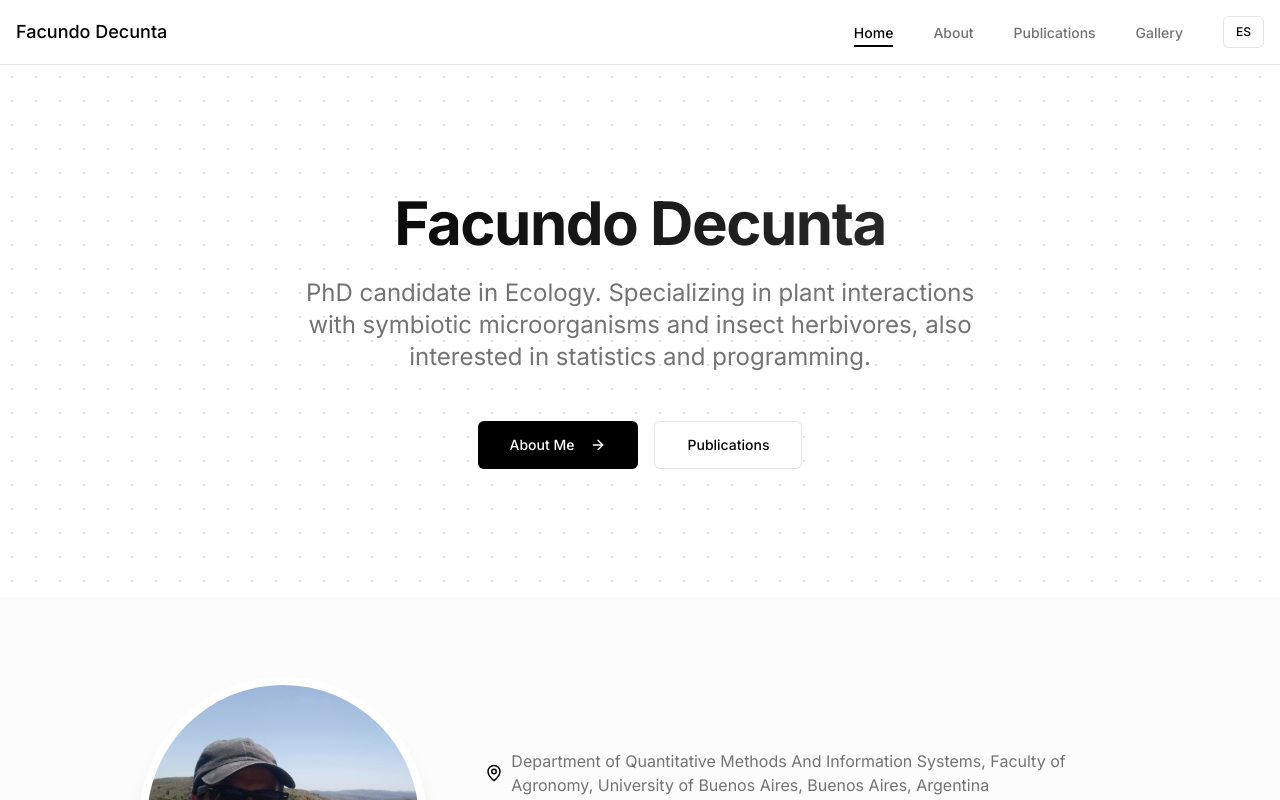
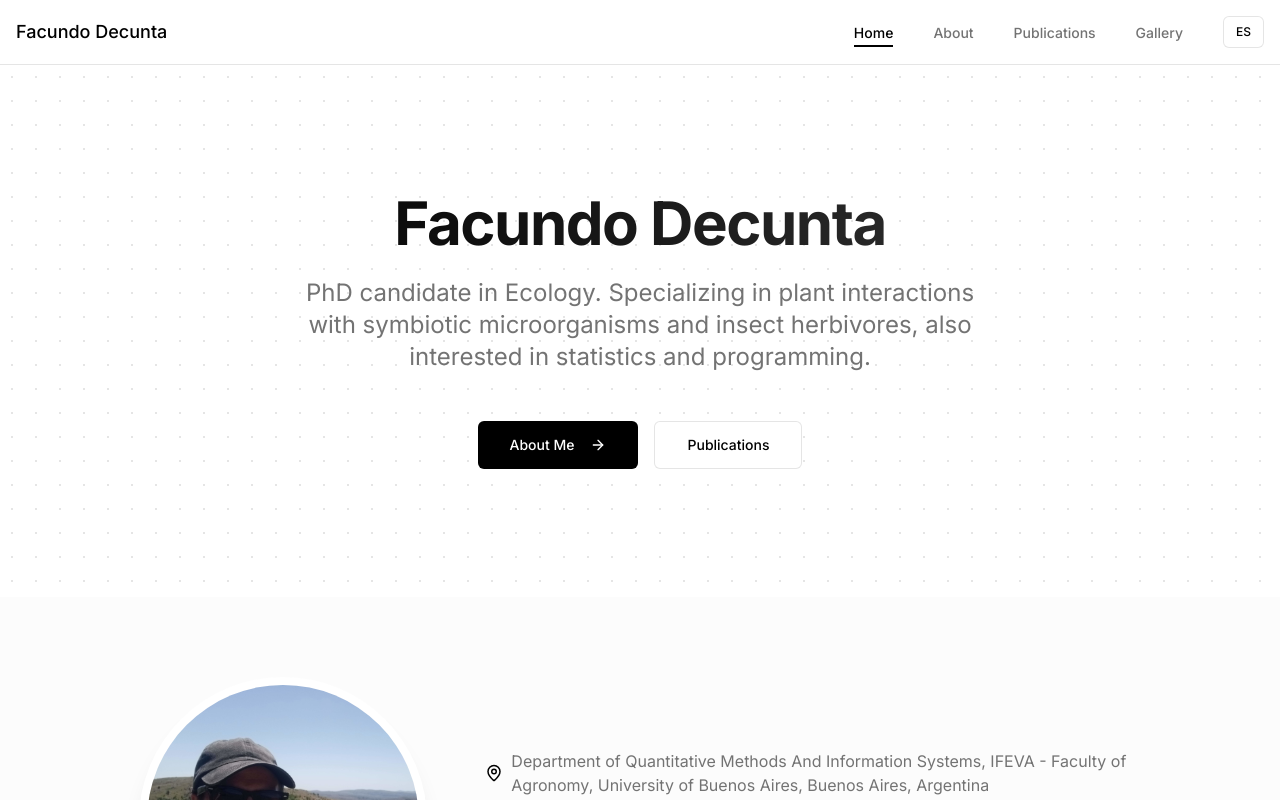
Before and after one commit to fdecunta/fdecunta-site, a Next.js app: page / in a window 1280 px wide. Shown: the top 800 px of the page. Built offline with nearby package versions, Linux system fonts and the light colour scheme.

Commit message:
Change institution

```diff
--- a/contexts/language-context.tsx
+++ b/contexts/language-context.tsx
@@ -74,7 +74,7 @@ const translations = {
     // Contact information
     address: "Address",
     email: "Email",
-    university: "Faculty of Agronomy, University of Buenos Aires",
+    university: "IFEVA - Faculty of Agronomy, University of Buenos Aires",
     department: "Department of Quantitative Methods And Information Systems",
     all_rights_reserved: "All rights reserved.",
   },
@@ -119,7 +119,7 @@ const translations = {
     // Contact information
     address: "Dirección",
     email: "Correo Electrónico",
-    university: "Facultad de Agronomía, Universidad de Buenos Aires",
+    university: "IFEVA - Facultad de Agronomía, Universidad de Buenos Aires",
     department: "Departamento de Métodos Cuantitativos y Sistemas de Información",
     all_rights_reserved: "Todos los derechos reservados.",
   },
```
